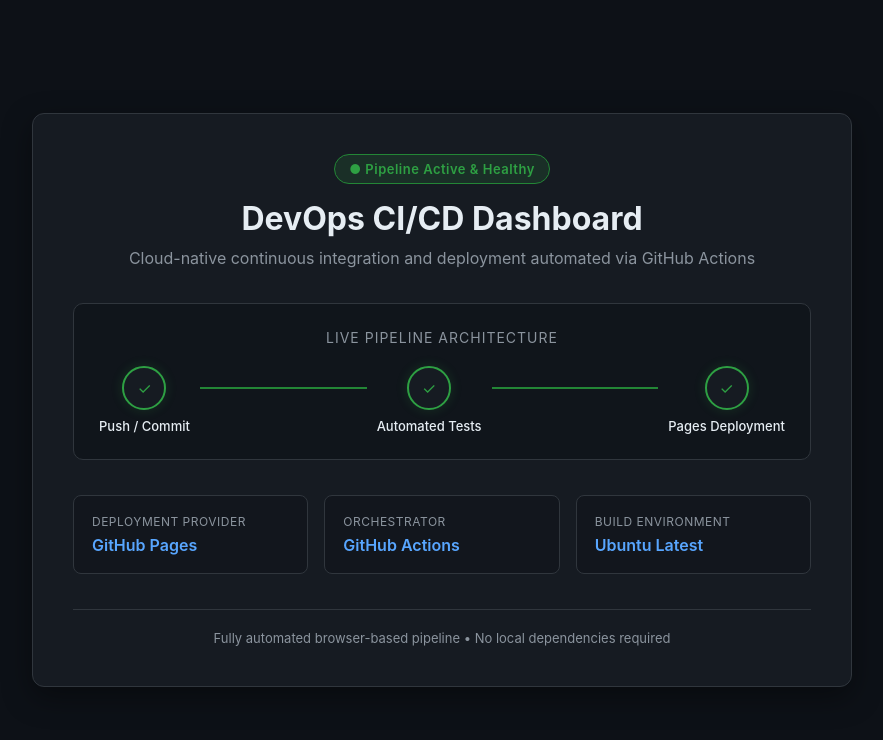
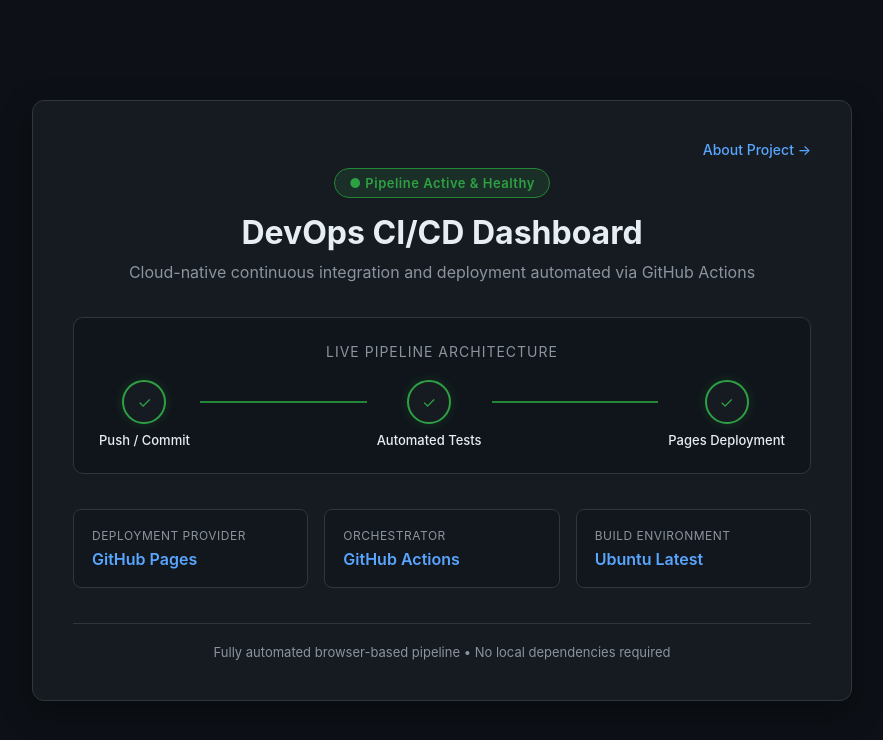
Before and after one commit to 247r1a05ec/cicd-website, a plain HTML site: page index.html in a window 1280 px wide. Shown: the whole page, without its empty margins (198-1081 px from the left). Drawn offline with Linux system fonts and the light colour scheme.

Commit message:
Update index.html

```diff
--- a/index.html
+++ b/index.html
@@ -176,6 +176,9 @@
 <body>
 
     <main class="dashboard">
+        <nav style="display: flex; justify-content: flex-end; margin-bottom: 10px;">
+            <a href="about.html" style="color: #58a6ff; text-decoration: none; font-size: 14px; font-weight: 500;">About Project →</a>
+        </nav>
         <header>
             <span class="badge">● Pipeline Active & Healthy</span>
             <h1>DevOps CI/CD Dashboard</h1>
```
